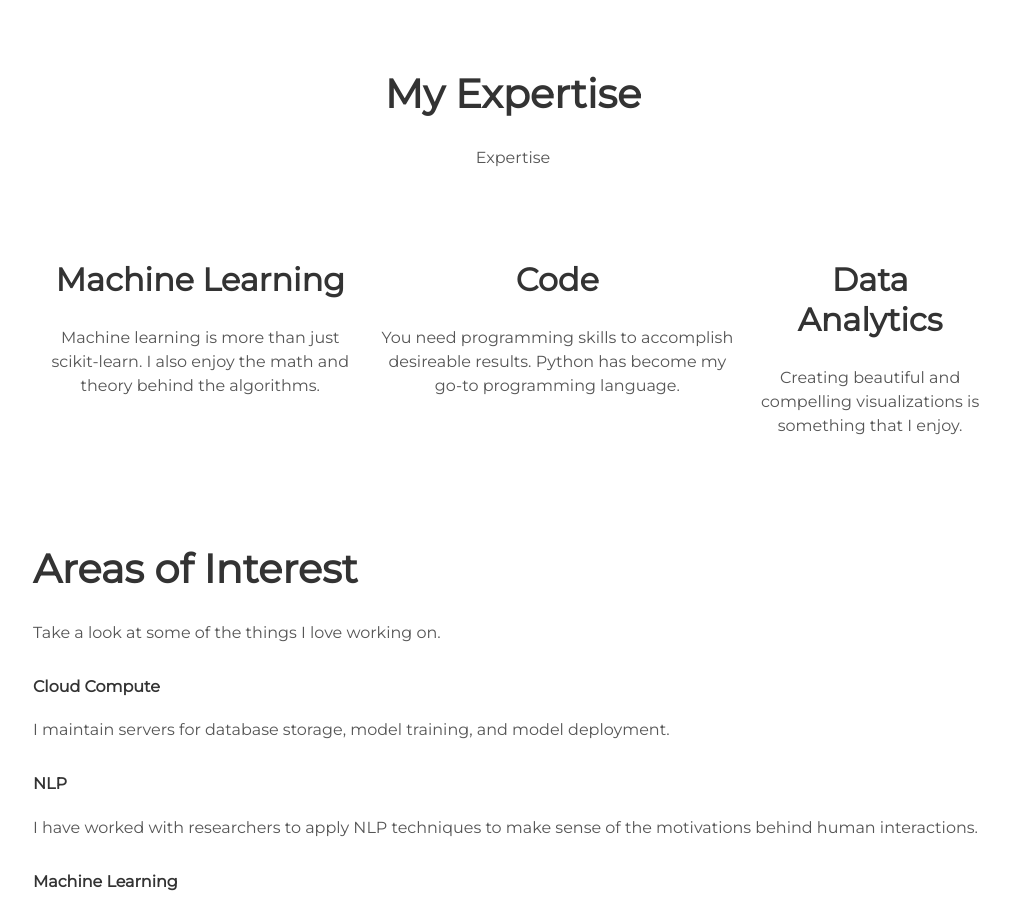
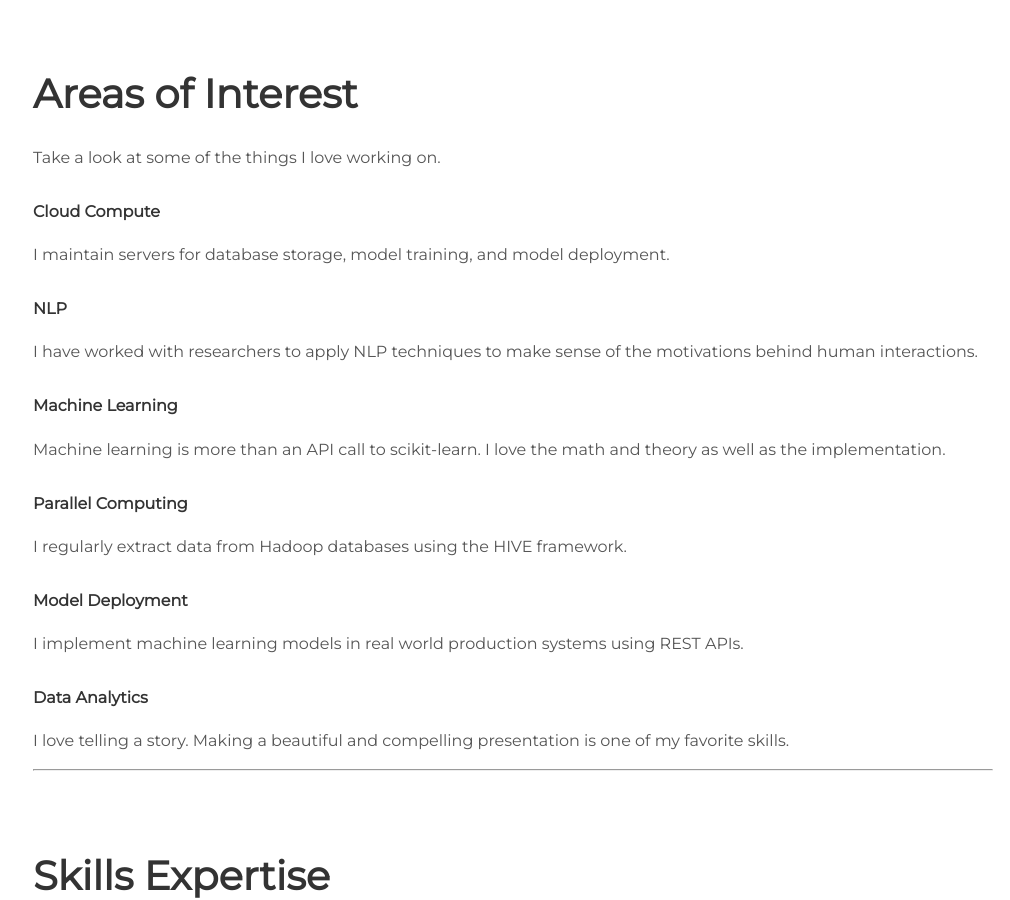
Before and after one commit to danwilkin/danwilkin.github.io, a Jekyll site: the page built from index.html, in a window 1280 px wide and 900 px high, scrolled down 911 px. Shown: the whole window, without its empty margins (127-1137 px from the left). Built offline with Jekyll 4.4.1, drawn with Linux system fonts in a browser that asks for light colours; some of the changed text lies outside the part shown.

Commit message:
Update about.html

```diff
--- a/_includes/about.html
+++ b/_includes/about.html
@@ -1,27 +1,3 @@
- <div class="user-details">
-  <h1> My Expertise </h1>
-  <p> {{site.user_description}} </p>
-</div>
-  <div class="user">
-    <div class="tech">
-      <h2>Machine Learning</h2>
-      <i class="cib-probot"></i>
-      <p>Machine learning is more than just scikit-learn. I also enjoy the math and theory behind the algorithms.</p>
-    </div>
-    <div class="tech">
-      <h2>Code</h2>
-      <i class="cid-code"></i>
-      <p>You need programming skills to accomplish desireable results. Python has become my go-to programming language.</p>
-    </div>
-    <div class="tech">
-      <h2>Data Analytics</h2>
-      <i class="cis-chart"></i>
-      <p>Creating beautiful and compelling visualizations is something that I enjoy.</p>
-    </div>
-</div>
-
-
-
 <section class="services-area section-gap">
 				<div class="container">
 		            <div class="row d-flex justify-content-center">
@@ -103,7 +79,7 @@
 			<div class="text-center">
 					<div class="menu-content">
 							<div class="title text-center">
-									<h1 class="mb-10">Skills Expertisse</h1>
+									<h1 class="mb-10">Skills Expertise</h1>
 									  1 - Basic <span style="display: inline-block; width: 2ch;">	</span>
 										 2 - Novice <span style="display: inline-block; width: 2ch;">	</span>
 										 3 - Intermediate<span style="display: inline-block; width: 2ch;">	</span>
@@ -225,7 +201,7 @@
 					</div>
 					<div class="row">
 						<div class="col-lg-6 col-md-6 single-price">
-							<a href="https://github.com/harrisonjansma">
+							<a href="https://github.com/danwilkin">
 							<div class="top-part">
 								<img src="img/github.jpg" height="300" width="300">
 								<h4>GitHub</h4>
@@ -236,7 +212,7 @@
 
 						</div>
 						<div class="col-lg-6 col-md-6 single-price">
-							<a href="https://www.medium.com/@harrisonjansma">
+							<a href="https://www.medium.com/@danwilkin">
 							<div class="top-part">
 								<img src="img/medium3.jpg" height="300" width="300">
 								<h4>Medium</h4>
```
Also changed, not shown: other parts of _includes/about.html (+8 -8 lines).
